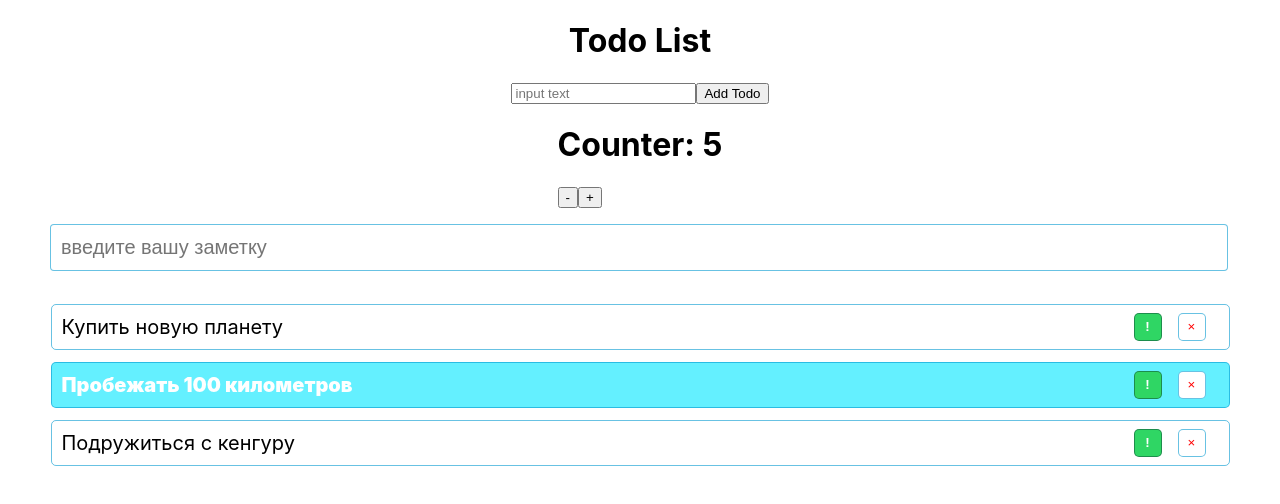
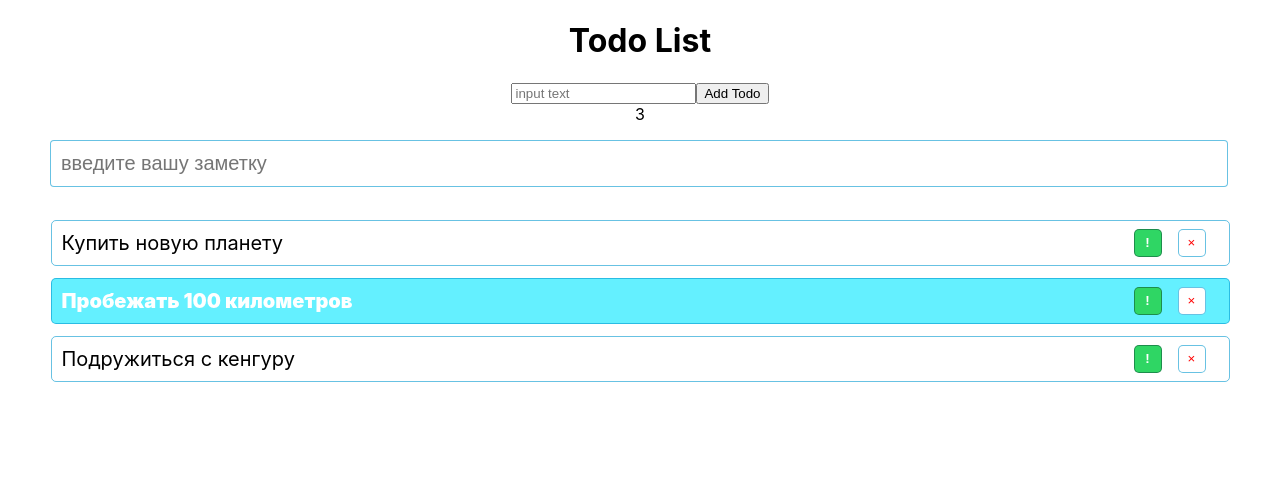
Before and after one commit to ArtmenV/types_react, a React (Create React App) app: page / in a window 1280 px wide. Shown: the top 504 px of the page. Built offline with nearby package versions, Linux system fonts and the light colour scheme.

Commit message:
add component counts todo

```diff
--- a/src/App.tsx
+++ b/src/App.tsx
@@ -1,18 +1,18 @@
 import React from "react";
 import "./App.css";
 import { Form } from "./components/Form";
-import Counter from "./components/counter";
 import { InputField } from "./components/InputField";
-import { Notel } from "./components/Notes";
+import { Notes } from "./components/Notes";
 import "./App.css";
+import { CountsNotes } from "./components/CountsNotes";
 
 const App: React.FC = () => {
   return (
     <div className="main">
       <Form />
-      <Counter />
+      <CountsNotes />
       <InputField />
-      <Notel />
+      <Notes />
     </div>
   );
 };
--- /dev/null
+++ b/src/components/CountsNotes.tsx
@@ -0,0 +1,15 @@
+import React from "react";
+import { AppState } from "../store/index";
+import { useSelector } from "react-redux";
+
+export const CountsNotes: React.FC = () => {
+  const countNotes = useSelector(
+    (state: AppState) => state.NotesReducer.notes.length
+  );
+
+  return (
+    <>
+      <div>{countNotes}</div>
+    </>
+  );
+};
--- a/src/components/InputField.tsx
+++ b/src/components/InputField.tsx
@@ -1,13 +1,18 @@
 import React, { useState } from "react";
-import { useDispatch } from "react-redux";
+import { useDispatch, useSelector } from "react-redux";
 import { formAdd } from "../store/InputField/action";
 import { Note } from "../store/InputField/types";
 import styles from "./InputField.module.css";
+import { AppState } from "../store/index";
 
 type FormEvent = React.FormEvent<HTMLFormElement>;
 
 export const InputField: React.FC = () => {
   const [value, setValue] = useState<string>("");
+
+  const countNotes = useSelector(
+    (state: AppState) => state.NotesReducer.notes.length
+  );
   const dispatch = useDispatch();
 
   const HandleSubmit = (event: FormEvent): void => {
--- a/src/components/Note-item.tsx
+++ b/src/components/Note-item.tsx
@@ -1,9 +1,5 @@
 import React from "react";
-import { useSelector, useDispatch } from "react-redux";
-import { AppState } from "../store/index";
 import styles from "./Notes.module.css";
-import { deleteAction } from "../store/InputField/action";
-import { Note } from "../store/InputField/types";
 
 // interface NotesProps {
 //   text: string,
@@ -11,6 +7,7 @@ import { Note } from "../store/InputField/types";
 //   important: boolean,
 //   deleteNotes: () => : any
 // }
+
 export const NoteItem = ({
   text,
   deleteNotes,
--- a/src/components/Notes.tsx
+++ b/src/components/Notes.tsx
@@ -4,13 +4,12 @@ import { AppState } from "../store/index";
 import styles from "./Notes.module.css";
 import { deleteAction } from "../store/InputField/action";
 import { importantAction } from "../store/InputField/action";
-import { Note } from "../store/InputField/types";
 import { NoteItem } from "./Note-item";
 
 // interface NotesProps {
 //   notes: [];
 // }
-export const Notel = () => {
+export const Notes = () => {
   const notes = useSelector((state: AppState) => state.NotesReducer.notes);
   console.log(notes);
   const dispatch = useDispatch();
--- a/src/components/counter.tsx
+++ /dev/null
@@ -1,37 +0,0 @@
-import React from "react";
-import { connect } from "react-redux";
-import { Dispatch } from "redux";
-
-import { CounterState } from "../store/counter/types";
-import { incrementCounter, decrementCounter } from "../store/counter/action";
-
-interface CounterProps {
-  readonly increment: () => void;
-  readonly decrement: () => void;
-  count: any;
-}
-
-const Counter = ({ increment, decrement, count }: CounterProps) => {
-  console.log(count);
-  return (
-    <div>
-      <h1>Counter: {count.count}</h1>
-      <button onClick={increment}>-</button>
-      <button onClick={decrement}>+</button>
-    </div>
-  );
-};
-
-const mapStateToProps = (state: CounterState) => ({
-  count: state.count
-});
-
-const mapDispatchToProps = (dispatch: Dispatch) => ({
-  increment: () => dispatch(incrementCounter()),
-  decrement: () => dispatch(decrementCounter())
-});
-
-export default connect(
-  mapStateToProps,
-  mapDispatchToProps
-)(Counter);
--- a/src/store/counter/action.ts
+++ /dev/null
@@ -1,9 +0,0 @@
-import { CounterActionType, IncrementAction, DecrementAction } from "./types";
-
-export const incrementCounter = (): IncrementAction => ({
-  type: CounterActionType.INCREMENT
-});
-
-export const decrementCounter = (): DecrementAction => ({
-  type: CounterActionType.DECREMENT
-});
--- a/src/store/counter/index.ts
+++ /dev/null
@@ -1,3 +0,0 @@
-export * from "./action";
-export * from "./reducer";
-export * from "./types";
--- a/src/store/counter/reducer.ts
+++ /dev/null
@@ -1,20 +0,0 @@
-import { CounterActionType, CounterState, CounterActions } from "./types";
-import { Action } from "redux";
-
-const initialState: CounterState = {
-  count: 5
-};
-
-export const count = (
-  state: CounterState = initialState,
-  action: Action | CounterActions
-): CounterState => {
-  switch (action.type) {
-    case CounterActionType.INCREMENT:
-      return { ...state, count: state.count + 1 };
-    case CounterActionType.DECREMENT:
-      return { ...state, count: state.count - 1 };
-    default:
-      return state;
-  }
-};
--- a/src/store/counter/types.ts
+++ /dev/null
@@ -1,20 +0,0 @@
-import { Action } from "redux";
-
-export interface CounterState {
-  count: number;
-}
-
-export enum CounterActionType {
-  INCREMENT = "INCREMENT",
-  DECREMENT = "DECREMENT"
-}
-
-export interface IncrementAction extends Action {
-  type: CounterActionType.INCREMENT;
-}
-
-export interface DecrementAction extends Action {
-  type: CounterActionType.DECREMENT;
-}
-
-export type CounterActions = IncrementAction | DecrementAction;
--- a/src/store/index.ts
+++ b/src/store/index.ts
@@ -1,10 +1,7 @@
 import { NotesReducer } from "./InputField/reducer";
 import { applyMiddleware, combineReducers, compose, createStore } from "redux";
 
-import { count } from "./counter/reducer";
-
 const rootReducer = combineReducers({
-  count,
   NotesReducer
 });
 
```
